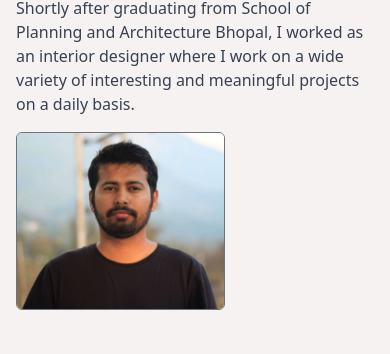
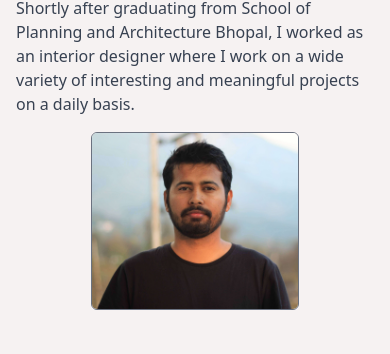
Before and after one commit to ashikraj78/portfolio, a React (Create React App) app: page / in a window 390 px wide. Shown: the part 774-1128 px from the top of the page. Built offline with nearby package versions, Linux system fonts and the light colour scheme.

Commit message:
responsive added to profile pic

```diff
--- a/src/App.css
+++ b/src/App.css
@@ -112,6 +112,9 @@
   .smicon {
     scale: 0.8;
   }
+  .profilepic {
+    margin: 0 auto;
+  }
 }
 
 .navi:hover {
--- a/src/components/About.js
+++ b/src/components/About.js
@@ -24,10 +24,11 @@ export default function About() {
             variety of interesting and meaningful projects on a daily basis.
           </p>
         </div>
+
         <img
           src={Picture}
           alt="profilep/ic"
-          className="w-7/12 sm:w-3/12 border-solid border border-gray-500 rounded-md"
+          className="w-7/12  sm:w-3/12 border-solid border border-gray-500 rounded-md profilepic"
         />
       </div>
     </div>
```
Also changed, not shown: 1 other file (tests, documents, lock files or other folders).
